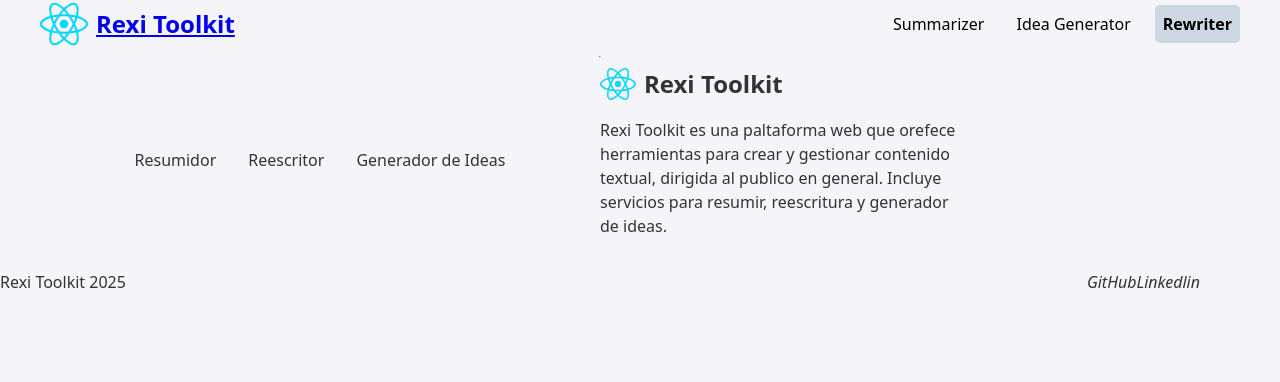
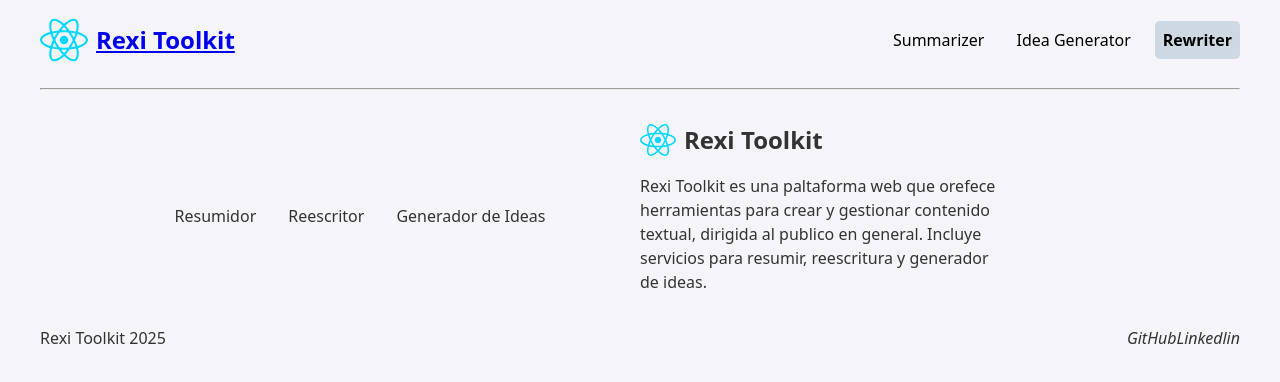
Before and after one commit to OsOsorioP/Orzalia, a React (Vite) app: page /rewriter in a window 1280 px wide. Shown: the top 382 px of the page. Built offline with nearby package versions, Linux system fonts and the light colour scheme; no server answers.

Commit message:
Refactor Footer and Header CSS for improved layout and consistency

```diff
--- a/src/components/layout/Footer/Footer.module.css
+++ b/src/components/layout/Footer/Footer.module.css
@@ -1,9 +1,17 @@
 .footer {
-  width: 1200px;
   height: auto;
   display: flex;
   flex-direction: column;
   align-items: center;
+  width: 100%;
+  max-width: 1200px;
+  margin: 0 auto;
+  align-items: center;
+}
+
+.footer hr {
+  width: 100%;
+  margin-bottom: 2rem;
 }
 
 .descriptionPlataform {
--- a/src/components/layout/Header/Header.module.css
+++ b/src/components/layout/Header/Header.module.css
@@ -5,6 +5,7 @@
   text-align: center;
   align-items: center;
   margin: 0 auto;
+  padding: 1rem 0;
 }
 
 .logoContainer {
```
